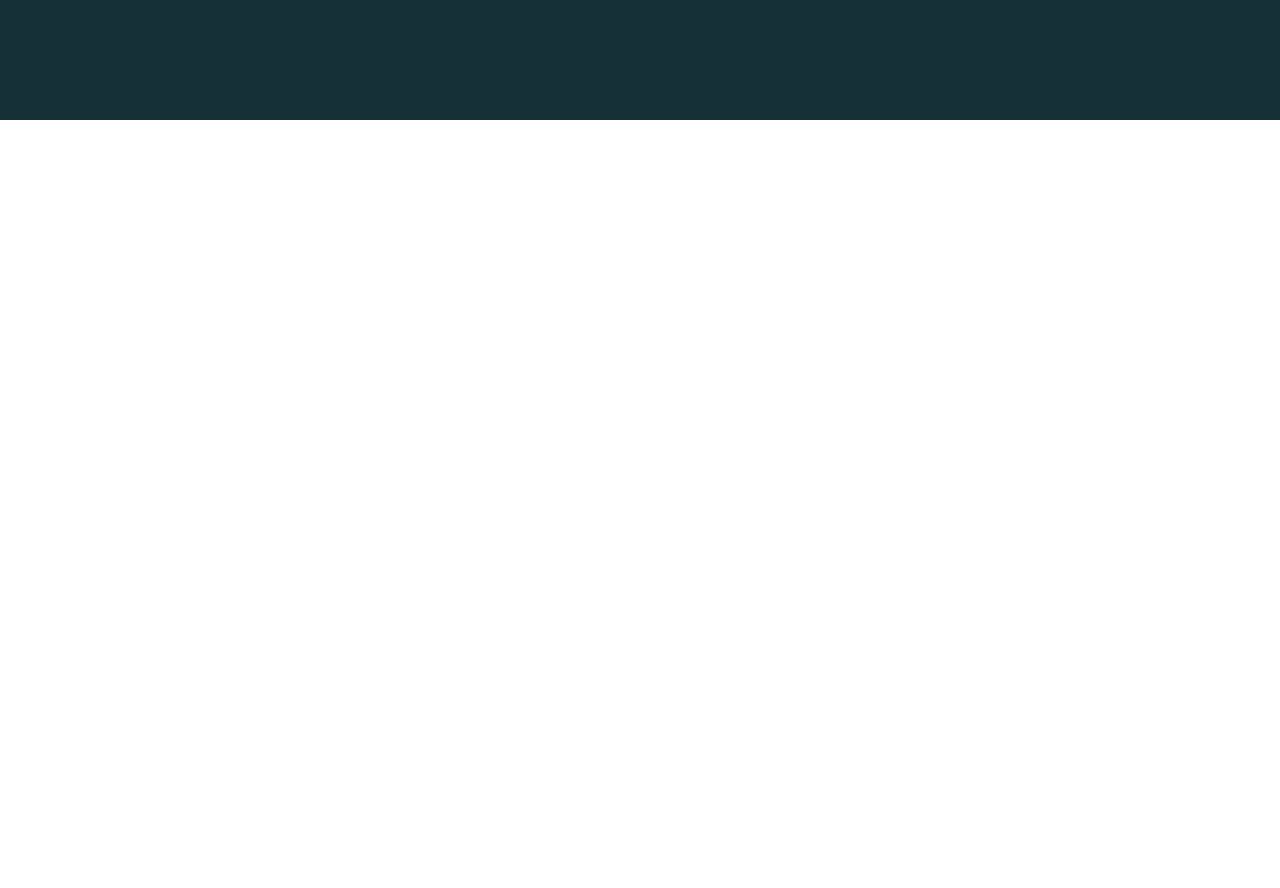
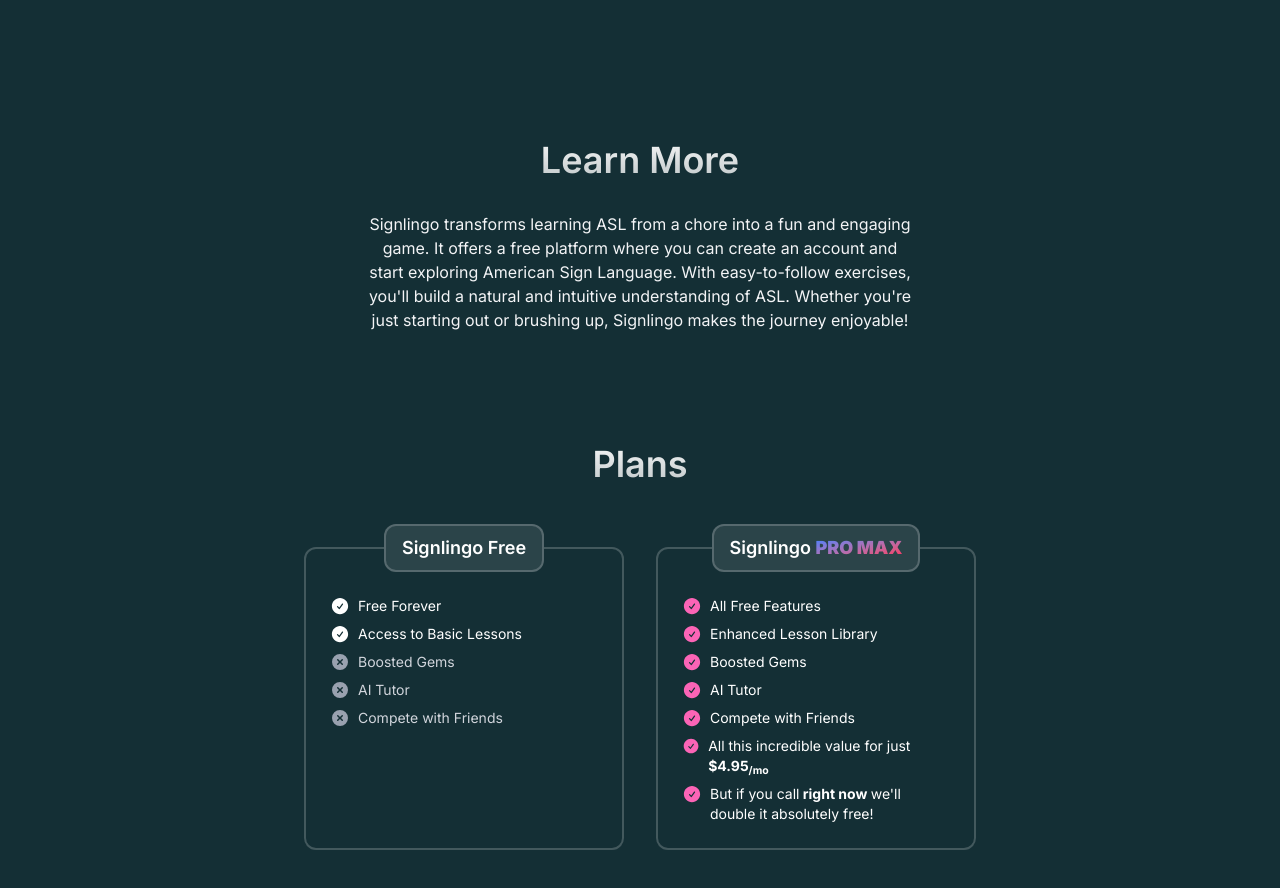
Before and after one commit to Studios-dev/Signlingo, a Next.js app: page / in a window 1280 px wide. Shown: the part 680-1568 px from the top of the page. Before the commit the page ends 800 px from the top, so only its background shows below. Built offline with nearby package versions, Linux system fonts and the light colour scheme; no server answers; what tailwindcss-motion would draw is missing.

Commit message:
fix lessons and update homepage

```diff
--- a/pages/index.tsx
+++ b/pages/index.tsx
@@ -6,6 +6,8 @@ import { provider } from "@/firebase";
 import Stage from "@/components/stage";
 import { useContext } from "react";
 import { FirestoreContext } from "@/utils/firestore";
+import { CheckCircleIcon } from "@heroicons/react/24/solid";
+import { XCircleIcon } from "@heroicons/react/20/solid";
 
 export default function Home() {
 	const user = useContext(FirestoreContext);
@@ -26,7 +28,7 @@ export default function Home() {
 	return (
 		<>
 			<div className="flex h-[70dvh] flex-col items-center justify-center">
-        <div className="flex justify-center gap-8 scale-75 mb-12 -mt-20">
+				<div className="flex justify-center gap-8 scale-75 mb-12 ">
 					<Stage
 						stage={3}
 						className="motion-delay-1500 motion-preset-blur-right"
@@ -44,10 +46,11 @@ export default function Home() {
 						Master ASL The Engaging Way
 					</h1>
 					<p className="text-white/80 font-medium max-w-md text-center">
-            Learn American Sign Language by breaking up the task into short,
-            gamified, daily exersizes.
+						Learn American Sign Language by breaking up the task
+						into short, gamified, daily exersizes.
 					</p>
 				</div>
+				<div className="flex gap-6">
 					{user ? (
 						<Link
 							href="/learn"
@@ -57,7 +60,7 @@ export default function Home() {
 								"transition-all hover:focus:border-b-0 hover:focus:translate-y-2 hover:focus:scale-y-92"
 							)}
 						>
-            Get Started
+							Dashboard
 						</Link>
 					) : (
 						<button
@@ -71,6 +74,131 @@ export default function Home() {
 							Get Started
 						</button>
 					)}
+					<button
+						className={cn(
+							"mt-8 rounded-xl bg-cyan-950 font-medium text-lg w-72 h-12 border-b-4 border-[#052c3b] text-shadow",
+							"motion-delay-650 motion-preset-slide-up motion-duration-1000",
+							"transition-all hover:focus:border-b-0 hover:focus:translate-y-2 hover:focus:scale-y-92"
+						)}
+						onClick={() =>
+							window.scrollTo({
+								behavior: "smooth",
+								top: window.innerHeight,
+							})
+						}
+					>
+						Learn More
+					</button>
+				</div>
+			</div>
+			<div className="mt-46 flex flex-col items-center">
+				<h3 className="text-4xl/14 font-semibold max-w-lg text-center bg-clip-text text-transparent bg-linear-to-b from-white to-white/70">
+					Learn More
+				</h3>
+				<p className="flex rounded-xl p-6 text-center max-w-2xl text-gray-100 font-normal text-balance">
+					Signlingo transforms learning ASL from a chore into a fun
+					and engaging game. It offers a free platform where you can
+					create an account and start exploring American Sign
+					Language. With easy-to-follow exercises, you'll build a
+					natural and intuitive understanding of ASL. Whether you're
+					just starting out or brushing up, Signlingo makes the
+					journey enjoyable!
+				</p>
+			</div>
+			<div className="mt-20 flex flex-col items-center">
+				<h3 className="text-4xl/14 font-semibold max-w-lg text-center bg-clip-text text-transparent bg-linear-to-b from-white to-white/70">
+					Plans
+				</h3>
+				<div className="flex mt-8 mb-30 gap-8">
+					<fieldset className="flex rounded-xl p-6 border-2 border-white/20 w-80">
+						<legend className="border-white/20 bg-white/10 border-2 font-semibold rounded-xl px-4 py-2 text-lg mx-auto">
+							Signlingo Free
+						</legend>
+						<div className="flex flex-col gap-2">
+							<div className="flex text-center">
+								<CheckCircleIcon className="size-5 mr-2" />
+								<p className="text-sm">Free Forever</p>
+							</div>
+							<div className="flex text-center">
+								<CheckCircleIcon className="size-5 mr-2" />
+								<p className="text-sm">
+									Access to Basic Lessons
+								</p>
+							</div>
+							<div className="flex text-center">
+								<XCircleIcon className="size-5 mr-2 text-gray-400" />
+								<p className="text-sm text-gray-300">
+									Boosted Gems
+								</p>
+							</div>
+							<div className="flex text-center">
+								<XCircleIcon className="size-5 mr-2 text-gray-400" />
+								<p className="text-sm text-gray-300">
+									AI Tutor
+								</p>
+							</div>
+							<div className="flex text-center">
+								<XCircleIcon className="size-5 mr-2 text-gray-400" />
+								<p className="text-sm text-gray-300">
+									Compete with Friends
+								</p>
+							</div>
+						</div>
+					</fieldset>
+					<fieldset className="flex rounded-xl p-6 border-2 border-white/20 w-80">
+						<legend className="border-white/20 bg-white/10 border-2 font-semibold rounded-xl px-4 py-2 text-lg mx-auto">
+							Signlingo{" "}
+							<span className="bg-clip-text font-black text-transparent bg-linear-to-br from-blue-500 to-rose-500">
+								PRO MAX
+							</span>
+						</legend>
+						<div className="flex flex-col gap-2">
+							<div className="flex text-center">
+								<CheckCircleIcon className="size-5 mr-2 text-pink-400" />
+								<p className="text-sm">All Free Features</p>
+							</div>
+
+							<div className="flex text-center">
+								<CheckCircleIcon className="size-5 mr-2 text-pink-400" />
+								<p className="text-sm">
+									Enhanced Lesson Library
+								</p>
+							</div>
+							<div className="flex text-center">
+								<CheckCircleIcon className="size-5 mr-2 text-pink-400" />
+								<p className="text-sm">Boosted Gems</p>
+							</div>
+							<div className="flex text-center">
+								<CheckCircleIcon className="size-5 mr-2 text-pink-400" />
+								<p className="text-sm">AI Tutor</p>
+							</div>
+							<div className="flex text-center">
+								<CheckCircleIcon className="size-5 mr-2 text-pink-400" />
+								<p className="text-sm">Compete with Friends</p>
+							</div>
+							<div className="flex">
+								<CheckCircleIcon className="size-5 mr-2 text-pink-400" />
+								<p className="text-sm">
+									All this incredible value for just{" "}
+									<span className="font-bold">
+										$4.95<sub>/mo</sub>
+									</span>
+								</p>
+							</div>
+							<div className="flex">
+								<CheckCircleIcon className="size-5 mr-2 text-pink-400 min-w-5" />
+								<p className="text-sm">
+									But if you call
+									<span className="font-bold">
+										{" "}
+										right now{" "}
+									</span>
+									we'll double it absolutely free!
+								</p>
+							</div>
+						</div>
+					</fieldset>
+				</div>
 			</div>
 		</>
 	);
--- a/pages/learn/completed.tsx
+++ b/pages/learn/completed.tsx
@@ -10,15 +10,16 @@ export default function Completed() {
 			<Head>
 				<title>Signlingo | Lesson</title>
 			</Head>
-			<div className="grow flex flex-col items-center mb-10 mt-5">
+			<div className="pointer-events-none z-[1]">
+				<ReactConfetti className="size-full" />
+			</div>
+			<div className="grow flex flex-col items-center mb-10 mt-5 z-10">
 				<h2 className="font-medium text-lg mb-2 tracking-wide text-gray-300">
 					Lesson Complete!
 				</h2>
 				<div className="rounded-full w-96 h-3.5 bg-linear-90 from-cyan-600 to-cyan-700"></div>
-				<div className="pointer-events-none">
-					<ReactConfetti className="size-full" />
-				</div>
-				<div className="flex flex-col gap-8 mt-16 w-96 z-10">
+
+				<div className="flex flex-col gap-8 mt-16 w-96">
 					<div className="flex border-2 border-white/20 bg-white/10 p-6 rounded-xl justify-between items-center motion-preset-blur-up-lg motion-duration-700">
 						<img
 							src="/gem.svg"
@@ -48,7 +49,7 @@ export default function Completed() {
 					className={cn(
 						"rounded-xl bg-cyan-800 font-medium text-lg w-72 h-12 border-b-4 border-cyan-900 mt-auto grid place-items-center",
 						" motion-duration-1000",
-						"transition-all hover:focus:border-b-0 hover:focus:scale-y-92"
+						"transition-all hover:focus:border-b-0 hover:focus:scale-y-92 z-10"
 					)}
 					href="/learn"
 				>
--- a/pages/learn/index.tsx
+++ b/pages/learn/index.tsx
@@ -1,5 +1,5 @@
 import { useRouter } from "next/router";
-import { useEffect, useContext } from "react";
+import { useEffect, useContext, useState } from "react";
 import Stage from "@/components/stage";
 import { getUsersData, FirestoreContext } from "@/utils/firestore";
 import Link from "next/link";
@@ -8,6 +8,16 @@ import Head from "next/head";
 export default function Learn() {
 	const user = useContext(FirestoreContext);
 	const router = useRouter();
+	const [stage, setStage] = useState(-1);
+
+	useEffect(() => {
+		(async () => {
+			if (user != undefined) {
+				const data = await getUsersData(user);
+				setStage(data.stage);
+			}
+		})();
+	}, [user]);
 
 	useEffect(() => {
 		if (!user) {
@@ -31,21 +41,73 @@ export default function Learn() {
 				<div className="flex flex-col gap-8">
 					<Link href="/learn/lesson">
 						<Stage
-              stage={1}
 							className="motion-delay-100 motion-preset-blur-up"
+							stage={
+								stage === 0
+									? 1
+									: stage === 1
+									? 2
+									: stage >= 2
+									? 3
+									: 0
+							}
 						/>
 					</Link>
 					<Link href="/learn/lesson">
-            <Stage className="!-translate-x-18 motion-delay-200 motion-preset-blur-up" />
+						<Stage
+							stage={
+								stage === 2
+									? 1
+									: stage === 3
+									? 2
+									: stage >= 4
+									? 3
+									: 0
+							}
+							className="!-translate-x-18 motion-delay-200 motion-preset-blur-up"
+						/>
 					</Link>
 					<Link href="/learn/lesson">
-            <Stage className="!-translate-x-36 motion-delay-300 motion-preset-blur-up" />
+						<Stage
+							className="!-translate-x-36 motion-delay-300 motion-preset-blur-up"
+							stage={
+								stage === 4
+									? 1
+									: stage === 5
+									? 2
+									: stage >= 6
+									? 3
+									: 0
+							}
+						/>
 					</Link>
 					<Link href="/learn/lesson">
-            <Stage className="!-translate-x-18 motion-delay-400 motion-preset-blur-up" />
+						<Stage
+							className="!-translate-x-18 motion-delay-400 motion-preset-blur-up"
+							stage={
+								stage === 6
+									? 1
+									: stage === 7
+									? 2
+									: stage >= 8
+									? 3
+									: 0
+							}
+						/>
 					</Link>
 					<Link href="/learn/lesson">
-            <Stage className="motion-delay-500 motion-preset-blur-up" />
+						<Stage
+							className="motion-delay-500 motion-preset-blur-up"
+							stage={
+								stage === 8
+									? 1
+									: stage === 9
+									? 2
+									: stage >= 10
+									? 3
+									: 0
+							}
+						/>
 					</Link>
 				</div>
 				<div className="flex w-96 items-center pt-20 pb-10">
--- a/pages/learn/lesson.tsx
+++ b/pages/learn/lesson.tsx
@@ -35,7 +35,7 @@ export default function Lesson() {
 		})();
 	}, [user]);
 
-	const [question, setQuestion] = useState(7);
+	const [question, setQuestion] = useState(1);
 
 	const questionJSON = lesson.questions[question - 1];
 	const questionType = questionJSON?.type;
@@ -92,18 +92,7 @@ export default function Lesson() {
 					/>
 				</div>
 				{questionComponent.component}
-				{question === lesson.questions.length ? (
-					<Link
-						href="/learn/completed"
-						className={cn(
-							"rounded-xl bg-cyan-800 font-medium text-lg w-72 h-12 border-b-4 border-cyan-900 mt-auto grid place-items-center",
-							"motion-preset-slide-up motion-duration-1000",
-							"transition-all hover:focus:border-b-0 hover:focus:scale-y-92"
-						)}
-					>
-						{"Finish Lessson 🎉"}
-					</Link>
-				) : (
+
 					<button
 						className={cn(
 							"rounded-xl bg-cyan-800 font-medium text-lg w-72 h-12 border-b-4 border-cyan-900 mt-auto",
@@ -119,15 +108,18 @@ export default function Lesson() {
 									router.push("/learn/completed");
 								} else {
 									setQuestion((q) => ++q);
+									if (question === lesson.questions.length - 1) {
+										router.prefetch("/learn/completed");
+									}
 								}
 							} else {
 								alert("Please fill in the question correctly.");
 							}
 						}}
 					>
-						Next
+						{question === lesson.questions.length ? "Finish Lessson 🎉" : "Next"}
 					</button>
-				)}
+
 			</div>
 		</>
 	);
--- a/utils/lessons.ts
+++ b/utils/lessons.ts
@@ -109,6 +109,7 @@ const lessonTwo: Lesson = {
 		{
 			type: "fillintheblank",
 			answer: "restaurant",
+			hint: "We are going to the restaurant now",
 			prompt: "We go%blank%now",
 			extraWords: ["stop", "go", "restaurant", "eat", "apple"],
 		},
```
Lines whose indentation alone changed are shown as unchanged.
